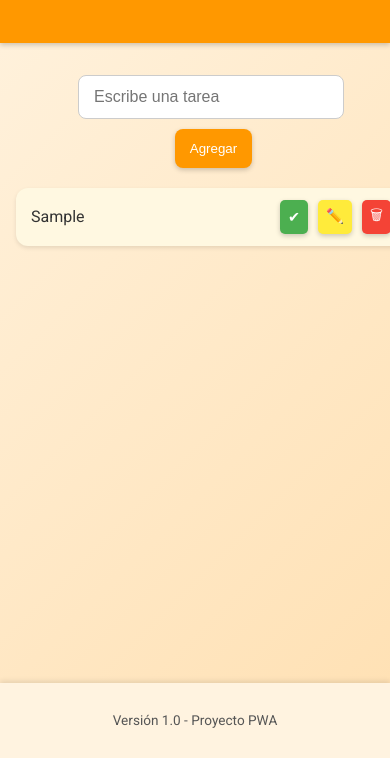
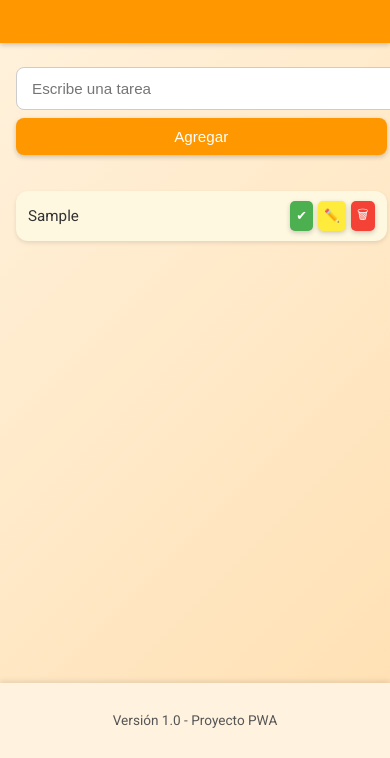
Before and after one commit to anachofiissal/apw, a plain HTML site: page index.html in a window 390 px wide. Both pictures are taken after typing "Sample" into the empty fields and a click on the button "Agregar". Shown: the part 86-844 px from the top of the page. Drawn offline with Linux system fonts and the light colour scheme.

Commit message:
Actualizar estilos responsivos y diseño para PWA

```diff
--- a/css/styles.css
+++ b/css/styles.css
@@ -11,6 +11,7 @@ body {
   min-height: 100vh;
 }
 
+/* Header */
 header {
   background-color: #FF9800;
   color: white;
@@ -19,6 +20,7 @@ header {
   box-shadow: 0 2px 5px rgba(0,0,0,0.2);
 }
 
+/* Main */
 main {
   flex: 1;
   display: flex;
@@ -26,16 +28,23 @@ main {
   align-items: center;
   padding: 2rem 1rem;
   width: 100%;
-  max-width: 400px;
+  max-width: 480px; /* limitar ancho en web */
   margin: 0 auto;
 }
 
+/* Input y botón de agregar */
+.input-container {
+  display: flex;
+  width: 100%;
+  gap: 0.5rem;
+  margin-bottom: 1rem;
+}
+
 input {
+  flex: 1;
   padding: 12px 15px;
-  width: 70%;
   border-radius: 8px;
   border: 1px solid #ccc;
-  margin-bottom: 10px;
   font-size: 1rem;
   transition: 0.3s;
 }
@@ -55,7 +64,6 @@ button {
   cursor: pointer;
   font-weight: 500;
   transition: 0.3s;
-  margin-left: 5px;
   box-shadow: 0 2px 5px rgba(0,0,0,0.2);
 }
 
@@ -64,6 +72,7 @@ button:hover {
   transform: translateY(-2px);
 }
 
+/* Lista de tareas */
 ul {
   list-style: none;
   padding: 0;
@@ -77,23 +86,42 @@ li {
   margin-bottom: 12px;
   border-radius: 12px;
   display: flex;
+  justify-content: space-between;
   align-items: center;
-  justify-content: space-between;
   box-shadow: 0 2px 4px rgba(0,0,0,0.1);
-  cursor: pointer;
-  transition: 0.2s;
+  animation: fadeIn 0.3s ease-in-out;
 }
 
-li:hover {
-  background-color: #ffe0b2;
-  transform: scale(1.02);
-}
-
-li.completed {
+li span.completed {
   text-decoration: line-through;
   opacity: 0.7;
 }
 
+/* Botones de cada tarea */
+li div {
+  display: flex;
+  gap: 5px;
+}
+
+li div button {
+  padding: 5px 8px;
+  border: none;
+  border-radius: 5px;
+  cursor: pointer;
+  font-size: 0.9rem;
+  transition: 0.2s;
+}
+
+li div button:nth-child(1) { background-color: #4caf50; color: white; } /* ✔ */
+li div button:nth-child(2) { background-color: #ffeb3b; color: #333; }   /* ✏️ */
+li div button:nth-child(3) { background-color: #f44336; color: white; }  /* 🗑 */
+
+li div button:hover {
+  opacity: 0.8;
+  transform: translateY(-1px);
+}
+
+/* Footer */
 footer {
   text-align: center;
   padding: 1rem;
@@ -109,65 +137,39 @@ footer {
   to {opacity: 1; transform: translateY(0);}
 }
 
-li {
-  animation: fadeIn 0.3s ease-in-out;
+/* Responsive */
+@media (max-width: 600px) {
+  main {
+    padding: 1.5rem 1rem;
+    max-width: 95%;
   }
 
-/* Responsive */
-@media (max-width: 500px) {
   input {
-    width: 60%;
-    margin-bottom: 10px;
+    font-size: 0.95rem;
   }
 
   button {
-    padding: 12px 15px;
+    padding: 10px 15px;
+    font-size: 0.95rem;
+  }
+
+  li {
+    padding: 10px 12px;
+    font-size: 0.95rem;
   }
 }
-li button {
-    margin-left: 5px;
-    padding: 5px 8px;
-    border: none;
-    border-radius: 5px;
-    cursor: pointer;
-    font-size: 0.9rem;
-    transition: 0.2s;
+
+@media (max-width: 400px) {
+  .input-container {
+    flex-direction: column;
   }
 
-li button:hover {
-    opacity: 0.8;
+  input, button {
+    width: 100%;
   }
 
-li button:nth-child(2) { background-color: #4caf50; color: white; } /* ✔ */
-li button:nth-child(3) { background-color: #ffeb3b; color: #333; } /* ✏️ */
-li button:nth-child(4) { background-color: #f44336; color: white; } /* 🗑 */
-
-/* Botones de CRUD */
   li div button {
-    padding: 5px 8px;
-    border: none;
-    border-radius: 5px;
-    cursor: pointer;
-    font-size: 0.9rem;
-    transition: 0.2s;
+    padding: 4px 6px;
+    font-size: 0.8rem;
   }
-
-/* Colores según función */
-li div button:nth-child(1) { background-color: #4caf50; color: white; } /* ✔ */
-li div button:nth-child(2) { background-color: #ffeb3b; color: #333; }   /* ✏️ */
-li div button:nth-child(3) { background-color: #f44336; color: white; }  /* 🗑 */
-
-li div button:hover {
-    opacity: 0.8;
-    transform: translateY(-1px);
 }
-
-/* Contenedor de botones */
-li div {
-    display: flex;
-    gap: 5px;
-}
-li span.completed {
-  text-decoration: line-through;
-  opacity: 0.7;
-}
--- a/index.html
+++ b/index.html
@@ -23,10 +23,13 @@
     </header>
 
     <main>
+    <div class="input-container">
         <input type="text" id="taskInput" placeholder="Escribe una tarea">
         <button id="addTaskBtn">Agregar</button>
+    </div>
     <ul id="taskList"></ul>
     </main>
+
 
     <footer>
         <p>Versión 1.0 - Proyecto PWA</p>
```
Lines whose indentation alone changed are shown as unchanged.
